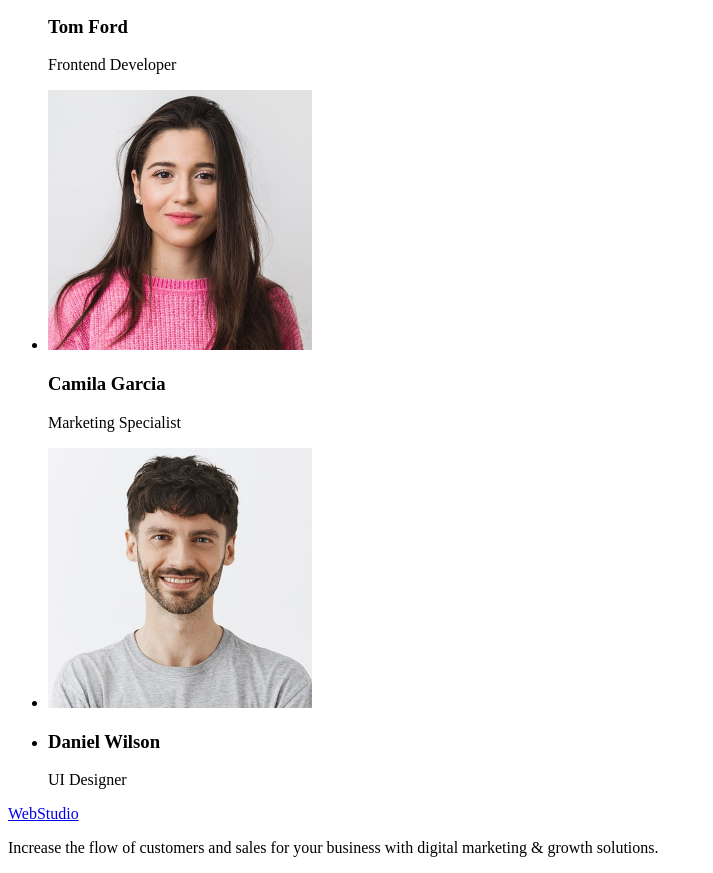
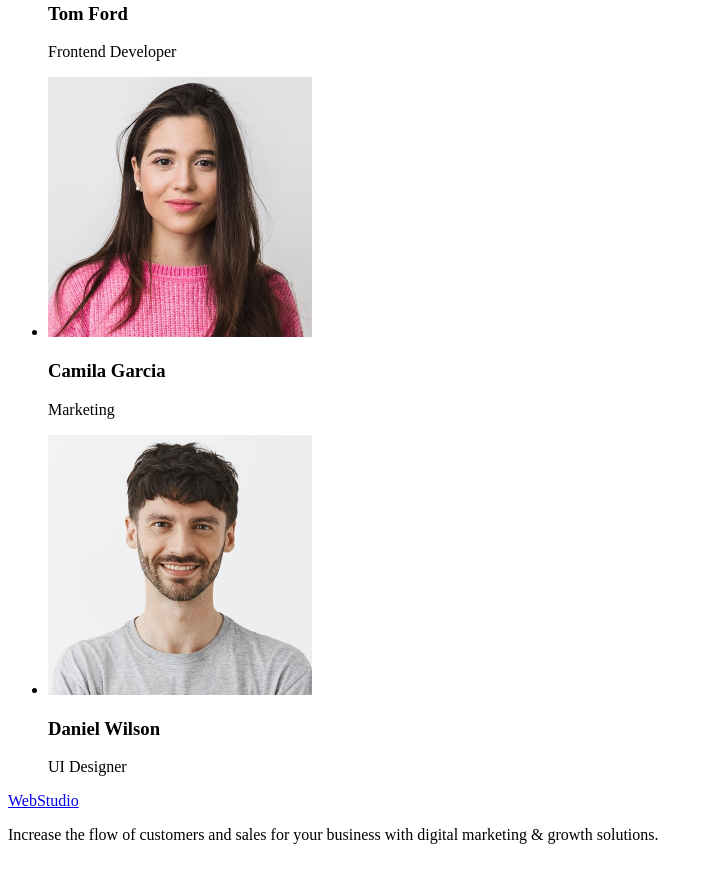
Before and after one commit to irusa27/goit-markup-hw-01, a plain HTML site: page index.html in a window 1280 px wide. Shown: the part 1298-2171 px from the top of the page, without its empty margins (0-713 px from the left). Drawn offline with Linux system fonts and the light colour scheme.

Commit message:
fixed index file

```diff
--- a/index.html
+++ b/index.html
@@ -17,14 +17,17 @@
       </nav>
       <address>
         <ul>
-          <li><a href="tel:+110001111111">+11 (000) 111-11-11</a><br /></li>
+          <li><a href="tel:+110001111111">+11 (000) 111-11-11</a></li>
           <li><a href="mailto:info@devstudio.com">info@devstudio.com</a></li>
         </ul>
       </address>
     </header>
     <main>
-      <h1>Effective Solutions for Your Business</h1>
-      <button type="button">Order Service</button>
+      <section>
+        <h1>Effective Solutions for Your Business</h1>
+        <button type="button">Order Service</button>
+      </section>
+
       <section>
         <h2>Our Features</h2>
         <ul>
@@ -90,7 +93,7 @@
               height="260"
             />
             <h3>Camila Garcia</h3>
-            <p>Marketing Specialist</p>
+            <p>Marketing</p>
           </li>
           <li>
             <img
@@ -99,8 +102,6 @@
               width="264"
               height="260"
             />
-          </li>
-          <li>
             <h3>Daniel Wilson</h3>
             <p>UI Designer</p>
           </li>
```
